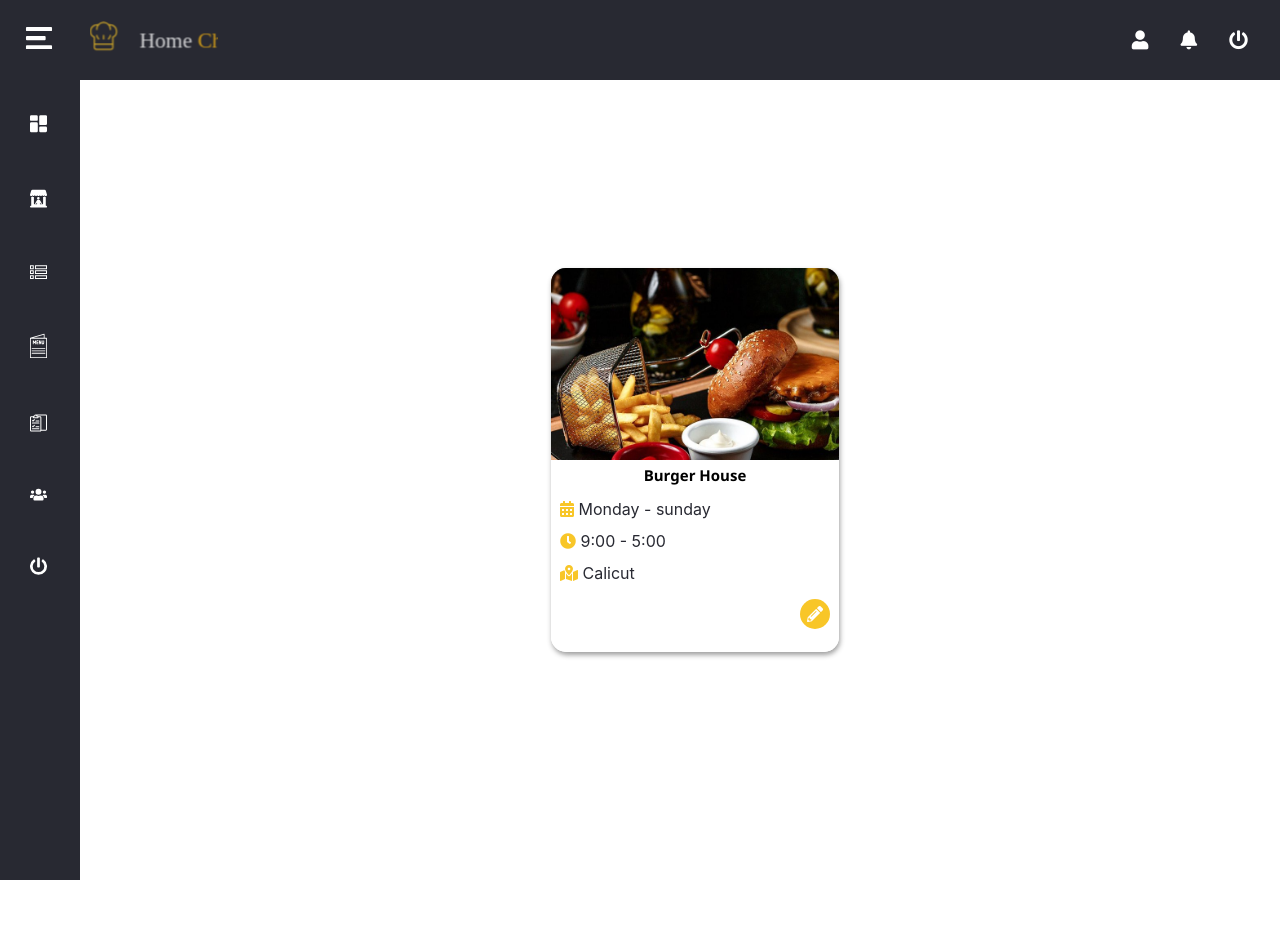
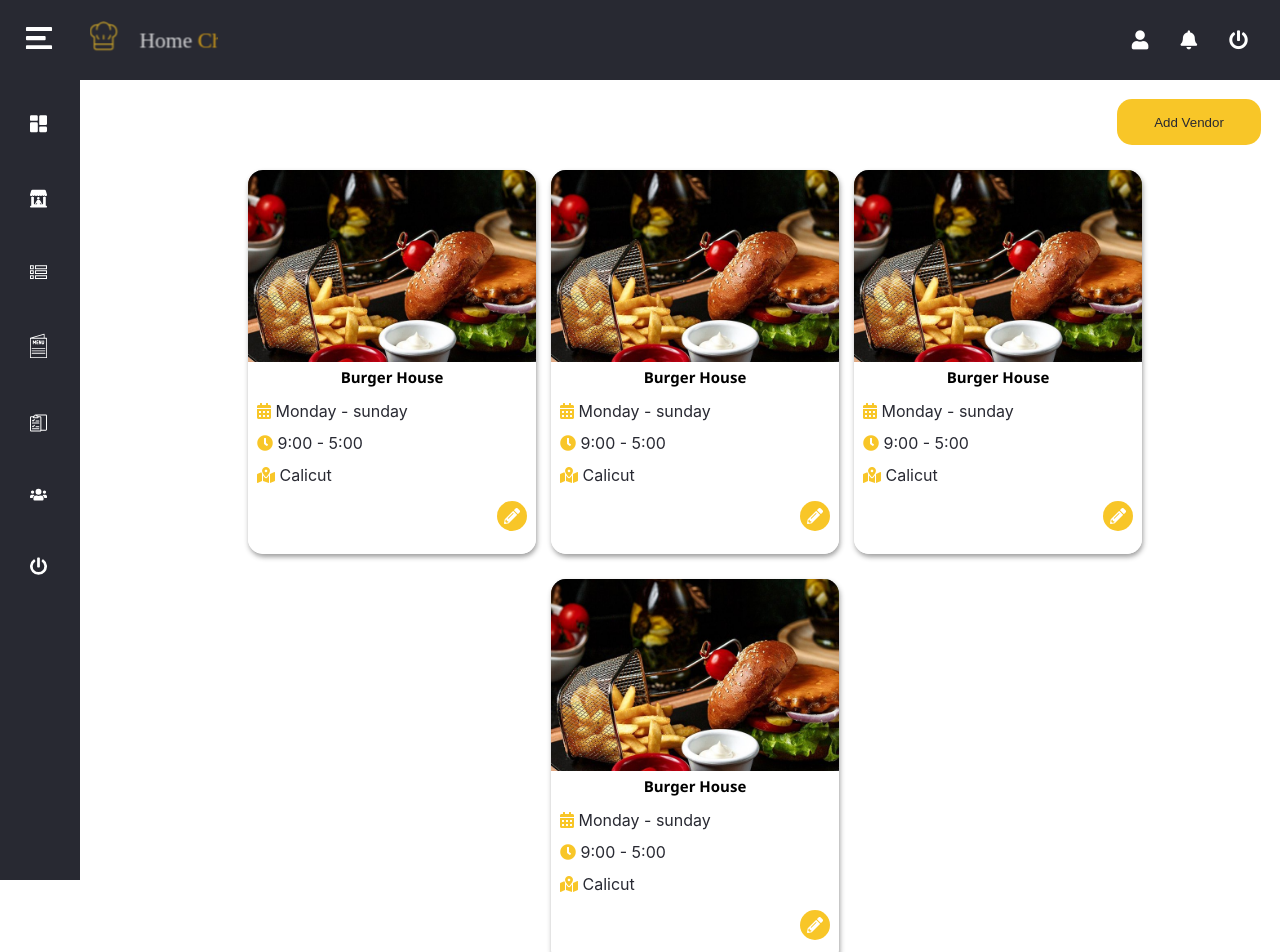
Before and after one commit to aninarafath6/home-chef-admin, a React (Create React App) app: page /vendor in a window 1280 px wide. Shown: the top 952 px of the page. Before the commit the page ends 800 px from the top, so only its background shows below. Built offline with nearby package versions, Linux system fonts and the light colour scheme; no server answers.

Commit message:
vendor manage section modifed

```diff
--- a/src/components/vendor_manage/Vendor.js
+++ b/src/components/vendor_manage/Vendor.js
@@ -30,6 +30,9 @@ console.log(isLogged);
           </>
         ) : (
           <>
+            <div className="add_vendor_wrapper">
+              <button>Add Vendor</button>
+            </div>
             <div className="vendor_manage">
               <div className="vendor_wrapper">
                 <div className="vendor_card_wrapper">
@@ -68,6 +71,118 @@ console.log(isLogged);
                     </div>
                   </div>
                 </div>
+                <div className="vendor_card_wrapper">
+                  <div className="vendor_image_wrapper">
+                    <img
+                      src={vendor_image}
+                      alt=""
+                      className="vender_img"
+                      loading="lazy"
+                    />
+                  </div>
+                  <div className="vendor_info_wrapper">
+                    <div className="vendor_name">
+                      <h4>Burger House</h4>
+                    </div>
+                    <div className="vendor_detials">
+                      <ul className="vendor_info">
+                        <li>
+                          <i className="fas fa-calendar-alt"></i>{" "}
+                          <span>Monday - sunday</span>
+                        </li>
+                        <li>
+                          <i className="fas fa-clock"></i>{" "}
+                          <span>9:00 - 5:00</span>
+                        </li>
+                        <li>
+                          <i className="fas fa-map-marked-alt"></i>{" "}
+                          <span>Calicut</span>
+                        </li>
+                      </ul>
+                    </div>
+                    <div className="edit_vendor">
+                      <div className="edit_circle">
+                        <i class="fas fa-pencil-alt"></i>
+                      </div>
+                    </div>
+                  </div>
+                </div>
+                <div className="vendor_card_wrapper">
+                  <div className="vendor_image_wrapper">
+                    <img
+                      src={vendor_image}
+                      alt=""
+                      className="vender_img"
+                      loading="lazy"
+                    />
+                  </div>
+                  <div className="vendor_info_wrapper">
+                    <div className="vendor_name">
+                      <h4>Burger House</h4>
+                    </div>
+                    <div className="vendor_detials">
+                      <ul className="vendor_info">
+                        <li>
+                          <i className="fas fa-calendar-alt"></i>{" "}
+                          <span>Monday - sunday</span>
+                        </li>
+                        <li>
+                          <i className="fas fa-clock"></i>{" "}
+                          <span>9:00 - 5:00</span>
+                        </li>
+                        <li>
+                          <i className="fas fa-map-marked-alt"></i>{" "}
+                          <span>Calicut</span>
+                        </li>
+                      </ul>
+                    </div>
+                    <div className="edit_vendor">
+                      <div className="edit_circle">
+                        <i class="fas fa-pencil-alt"></i>
+                      </div>
+                    </div>
+                  </div>
+                </div>
+
+
+                <div className="vendor_card_wrapper">
+                  <div className="vendor_image_wrapper">
+                    <img
+                      src={vendor_image}
+                      alt=""
+                      className="vender_img"
+                      loading="lazy"
+                    />
+                  </div>
+                  <div className="vendor_info_wrapper">
+                    <div className="vendor_name">
+                      <h4>Burger House</h4>
+                    </div>
+                    <div className="vendor_detials">
+                      <ul className="vendor_info">
+                        <li>
+                          <i className="fas fa-calendar-alt"></i>{" "}
+                          <span>Monday - sunday</span>
+                        </li>
+                        <li>
+                          <i className="fas fa-clock"></i>{" "}
+                          <span>9:00 - 5:00</span>
+                        </li>
+                        <li>
+                          <i className="fas fa-map-marked-alt"></i>{" "}
+                          <span>Calicut</span>
+                        </li>
+                      </ul>
+                    </div>
+                    <div className="edit_vendor">
+                      <div className="edit_circle">
+                        <i class="fas fa-pencil-alt"></i>
+                      </div>
+                    </div>
+                  </div>
+                </div>
+
+
               </div>
             </div>
           </>
--- a/src/components/vendor_manage/vendor.css
+++ b/src/components/vendor_manage/vendor.css
@@ -7,10 +7,32 @@
 }
 .vendor_manage{
     width: 100%;
-    min-height: calc(100vh - 5rem);
+    min-height: calc(100vh - 5rem+65px);
     display: flex;
     align-items: center;
     justify-content: center;
+}
+.add_vendor_wrapper{
+    width: 100%;
+    display: flex;
+    justify-content: flex-end;
+    height: 65px;
+}
+.add_vendor_wrapper button:hover{
+    border-radius: 21px;
+}
+.add_vendor_wrapper button{
+        padding: 15px;
+    width: 9rem;
+    background: #f8c628;
+    color: #282932;
+    border: none;
+    outline: none;
+    margin: 19px;
+    margin-bottom: 0;
+    border-radius: 15px;
+    transition: .3s ease-in-out;
+
 }
 .vendor_wrapper{
     width: calc(100% -15px);
@@ -20,7 +42,6 @@
     flex-wrap: wrap;
     align-items: center;
     justify-content: center;
-    margin-top: 15px;
     margin-left: 15px;
 
 }
```
